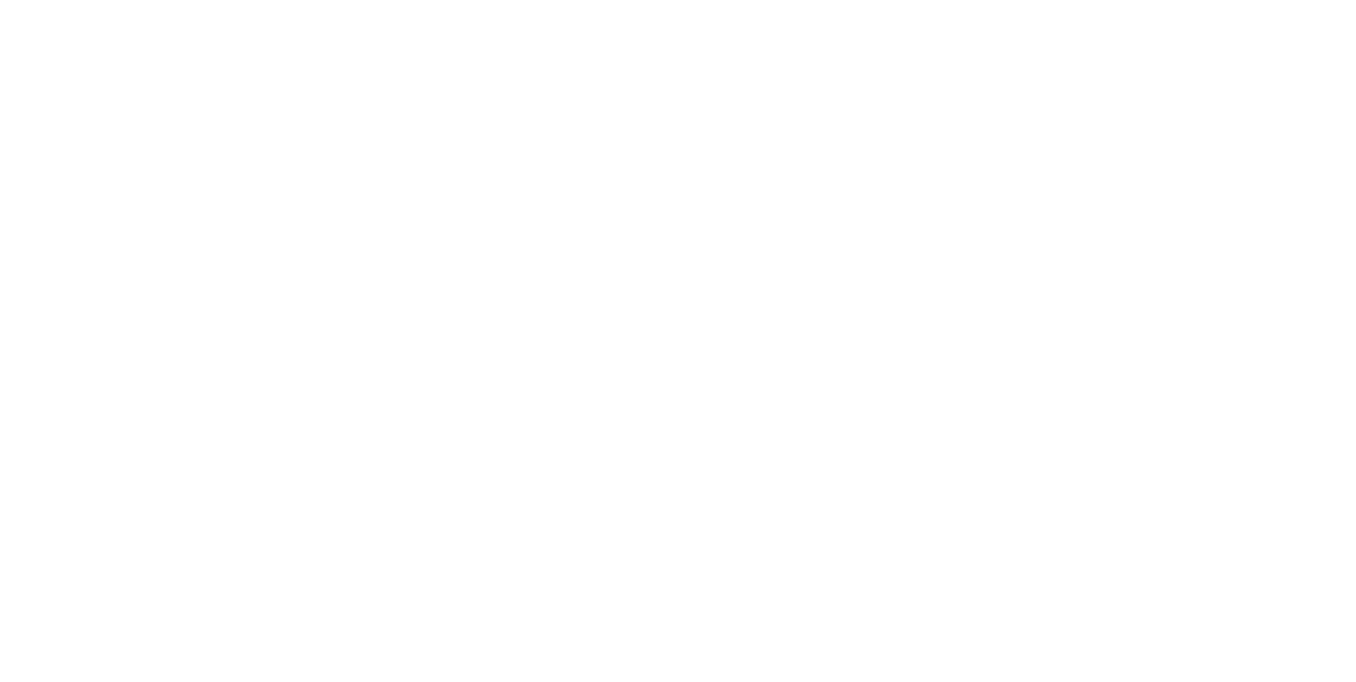
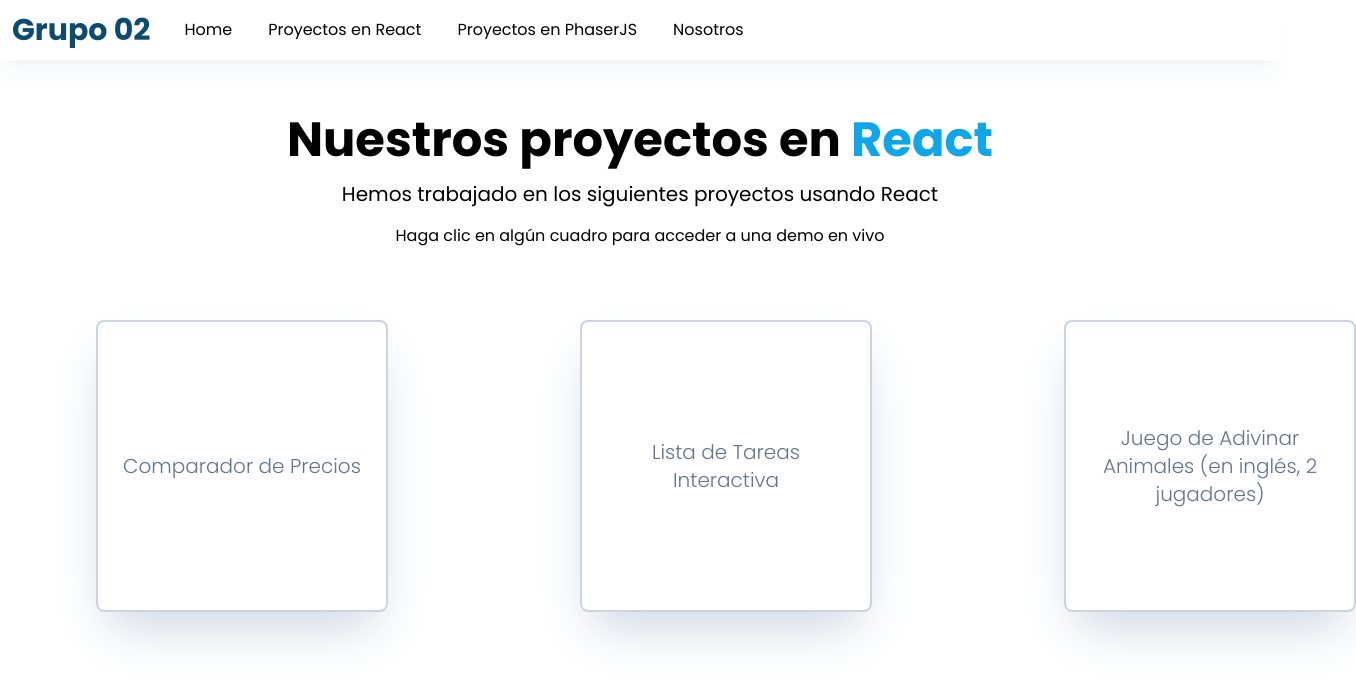
Before and after one commit to AmaruSegovia/TrabajoFinalFPWGrupoN02, a React (Create React App) app: page /react in a window 1280 px wide. Before the commit this address had no page. Shown: the top 682 px of the page, 1356 px wide, since content can reach past the window. Built offline with nearby package versions, Linux system fonts and the light colour scheme.

Commit message:
Navegación terminada, páginas de proyectos listas y retoques en las clases de estilos de tailwind

```diff
--- a/src/App.jsx
+++ b/src/App.jsx
@@ -1,9 +1,9 @@
 import React from 'react'
-import ItemButton from "./components/ItemButton.jsx";
 import {Routes, Route} from 'react-router-dom';
-import Navbar from "./components/Navbar.jsx";
-import Proyectos from "./components/Proyectos.jsx"
-import Home from "./components/Home.jsx"
+import Navbar from "./components/navbar/Navbar.jsx";
+import Home from "./components/sitio-home/Home.jsx"
+import ProyectosReact from './components/ProyectosReact.jsx';
+import ProyectosPhaser from './components/ProyectosPhaser.jsx';
 import Nosotros from './components/sitio-nosotros/Nosotros.jsx';
 
 function App() {
@@ -12,8 +12,9 @@ function App() {
             <Routes>
                 <Route path="/" element={<Navbar/> }>
                     <Route path="/" element={<Home/>} />
-                    <Route path="Proyectos" element={<Proyectos/>} />
-                    <Route path="Nosotros" element={<Nosotros/>} />
+                    <Route path="/react" element={<ProyectosReact/>} />
+                    <Route path="/phaser-js" element={<ProyectosPhaser/>} />
+                    <Route path="/nosotros" element={<Nosotros/>} />
                 </Route>
             </Routes>
         </div>
--- a/src/components/Home.jsx
+++ /dev/null
@@ -1,23 +0,0 @@
-import React from 'react'
-import ItemButton from './ItemButton';
-
-const Home = () => {
-    return (
-        <div>
-            <div className="text-center p-6 m-6">
-                <h1 className="font-bold text-6xl p-2">Bienvenido</h1>
-                <h3 className="font-semibold text-xl p-2">Estos son los proyectos en los que hemos trabajado</h3>
-            </div>
-            <div className="flex justify-items-center text-center">
-                <div className="transition-all ease-in-out basis-1/2 mx-36 my-4 rounded-lg border-4 border-slate-300 hover:border-sky-500 shadow-2xl shadow-slate-300 hover:shadow-sky-300 text-slate-500 hover:text-slate-800">
-                    <ItemButton label="Proyectos en React"></ItemButton>
-                </div>
-
-                <div className="transition-all ease-in-out basis-1/2 mx-36 my-4 rounded-lg border-4 border-slate-300 hover:border-yellow-400 shadow-2xl shadow-slate-300 hover:shadow-yellow-300 text-slate-500 hover:text-slate-800">
-                    <ItemButton label="Proyectos en PhaserJS"></ItemButton>
-                </div>
-            </div>
-        </div>
-    )
-}
-export default Home;
--- /dev/null
+++ b/src/components/ItemButtonSmall.jsx
@@ -0,0 +1,13 @@
+import React from 'react'
+
+const ItemButtonSmall = (props) => {
+    return (
+        <button type="button" className='h-72 w-72 p-4'>
+            <span className='text-xl font-light'>
+                {props.label}
+            </span>
+        </button>
+    )
+}
+
+export default ItemButtonSmall
--- a/src/components/Proyectos.jsx
+++ /dev/null
@@ -1,6 +0,0 @@
-import React from 'react'
-
-const Proyectos = () =>{
-    return <h1> Proyectos </h1>
-}
-export default Proyectos;
--- /dev/null
+++ b/src/components/ProyectosPhaser.jsx
@@ -0,0 +1,23 @@
+import React from 'react'
+import ItemButtonSmall from './ItemButtonSmall';
+
+const ProyectosPhaser = () => {
+    return (
+        <div>
+            <div className="text-center p-6 m-6">
+            <h1 className="font-bold text-5xl p-2">Nuestros proyectos en <span className="text-yellow-400 hover:text-yellow-300 transition-all ease-out ">PhaserJS</span></h1>
+                <h3 className="text-xl p-2">Desarrollamos los siguientes juegos usando PhaserJS</h3>
+                <h6 className="text-l p-2">Haga clic en algún cuadro para probar un juego</h6>
+            </div>
+            <div className="flex justify-items-center text-center px-64">
+                <div className="transition-all ease-out basis-1/2 mx-24 my-4 rounded-lg border-2 border-slate-300 hover:border-yellow-400 shadow-2xl shadow-slate-300 hover:shadow-yellow-300 text-slate-500 hover:text-slate-800">
+                    <ItemButtonSmall label="Dude"></ItemButtonSmall>
+                </div>
+                <div className="transition-all ease-out basis-1/2 mx-24 my-4 rounded-lg border-2 border-slate-300 hover:border-yellow-400 shadow-2xl shadow-slate-300 hover:shadow-yellow-300 text-slate-500 hover:text-slate-800">
+                    <ItemButtonSmall label="Juego de Naves"></ItemButtonSmall>
+                </div>
+            </div>
+        </div>
+    )
+}
+export default ProyectosPhaser;
--- /dev/null
+++ b/src/components/ProyectosReact.jsx
@@ -0,0 +1,26 @@
+import React from 'react'
+import ItemButtonSmall from './ItemButtonSmall';
+
+const ProyectosReact = () =>{
+    return (
+        <div>
+            <div className="text-center p-6 m-6">
+                <h1 className="font-bold text-5xl p-2">Nuestros proyectos en <span className="text-sky-500 hover:text-sky-400 transition-all ease-out ">React</span></h1>
+                <h3 className="text-xl p-2">Hemos trabajado en los siguientes proyectos usando React</h3>
+                <h6 className="text-l p-2">Haga clic en algún cuadro para acceder a una demo en vivo</h6>
+            </div>
+            <div className="flex justify-items-center text-center">
+                <div className="transition-all ease-out basis-1/3 mx-24 my-4 rounded-lg border-2 border-slate-300 hover:border-sky-500 shadow-2xl shadow-slate-300 hover:shadow-sky-300 text-slate-500 hover:text-slate-800">
+                    <ItemButtonSmall label="Comparador de Precios"></ItemButtonSmall>
+                </div>
+                <div className="transition-all ease-out basis-1/3 mx-24 my-4 rounded-lg border-2 border-slate-300 hover:border-sky-500 shadow-2xl shadow-slate-300 hover:shadow-sky-300 text-slate-500 hover:text-slate-800">
+                    <ItemButtonSmall label="Lista de Tareas Interactiva"></ItemButtonSmall>
+                </div>
+                <div className="transition-all ease-out basis-1/3 mx-24 my-4 rounded-lg border-2 border-slate-300 hover:border-sky-500 shadow-2xl shadow-slate-300 hover:shadow-sky-300 text-slate-500 hover:text-slate-800">
+                    <ItemButtonSmall label="Juego de Adivinar Animales (en inglés, 2 jugadores)"></ItemButtonSmall>
+                </div>
+            </div>
+        </div>
+    )
+}
+export default ProyectosReact;
--- a/src/components/Navbar.jsx
+++ b/src/components/navbar/Navbar.jsx
@@ -11,8 +11,11 @@ const Navbar = () => {
         <Link to="/">
           <NavButton label="Home"></NavButton>
         </Link>
-        <Link to="/proyectos">
-          <NavButton label="Proyectos"></NavButton>
+        <Link to="/react">
+          <NavButton label="Proyectos en React"></NavButton>
+        </Link>
+        <Link to="/phaser-js">
+          <NavButton label="Proyectos en PhaserJS"></NavButton>
         </Link>
         <Link to="/nosotros">
           <NavButton label="Nosotros"></NavButton>
--- /dev/null
+++ b/src/components/sitio-home/Home.jsx
@@ -0,0 +1,28 @@
+import React from 'react'
+import ItemButton from './ItemButton';
+import { Link } from 'react-router-dom';
+
+const Home = () => {
+    return (
+        <div>
+            <div className="text-center p-6 m-6">
+                <h1 className="font-bold text-6xl p-2">Bienvenido</h1>
+                <h3 className="font-semibold text-xl p-2">Estos son los proyectos en los que hemos trabajado</h3>
+            </div>
+            <div className="flex justify-items-center text-center">
+                <div className="transition-all ease-out basis-1/2 mx-36 my-4 rounded-lg border-2 border-slate-300 hover:border-sky-500 shadow-2xl shadow-slate-300 hover:shadow-sky-300 text-slate-500 hover:text-slate-800">
+                    <Link to="/react">
+                        <ItemButton label="Proyectos en React"></ItemButton>
+                    </Link>
+                </div>
+
+                <div className="transition-all ease-out basis-1/2 mx-36 my-4 rounded-lg border-2 border-slate-300 hover:border-yellow-400 shadow-2xl shadow-slate-300 hover:shadow-yellow-300 text-slate-500 hover:text-slate-800">
+                    <Link to="/phaser-js">
+                        <ItemButton label="Proyectos en PhaserJS"></ItemButton>
+                    </Link>
+                </div>
+            </div>
+        </div>
+    )
+}
+export default Home;
--- a/src/components/sitio-nosotros/MemberCard.jsx
+++ b/src/components/sitio-nosotros/MemberCard.jsx
@@ -2,7 +2,7 @@ import React from 'react'
 
 const MemberCard = (props) => {
     return (
-        <div className='p-12 m-14 w-80 border hover:border-slate-300 transition-all ease-in-out'>
+        <div className='p-12 m-14 w-80 border-2 rounded-md hover:border-slate-300 hover:shadow-xl hover:shadow-slate-200 transition-all ease-out'>
             <div className="w-full">
                 <img className='mx-auto mb-8 rounded-lg shadow-xl' src={"./img/" + props.imagen} alt="Foto de perfil" />
             </div>
```
Also changed, not shown: src/components/navbar/NavButton.jsx (renamed from src/components/NavButton.jsx), src/components/sitio-home/ItemButton.jsx (renamed from src/components/ItemButton.jsx).
